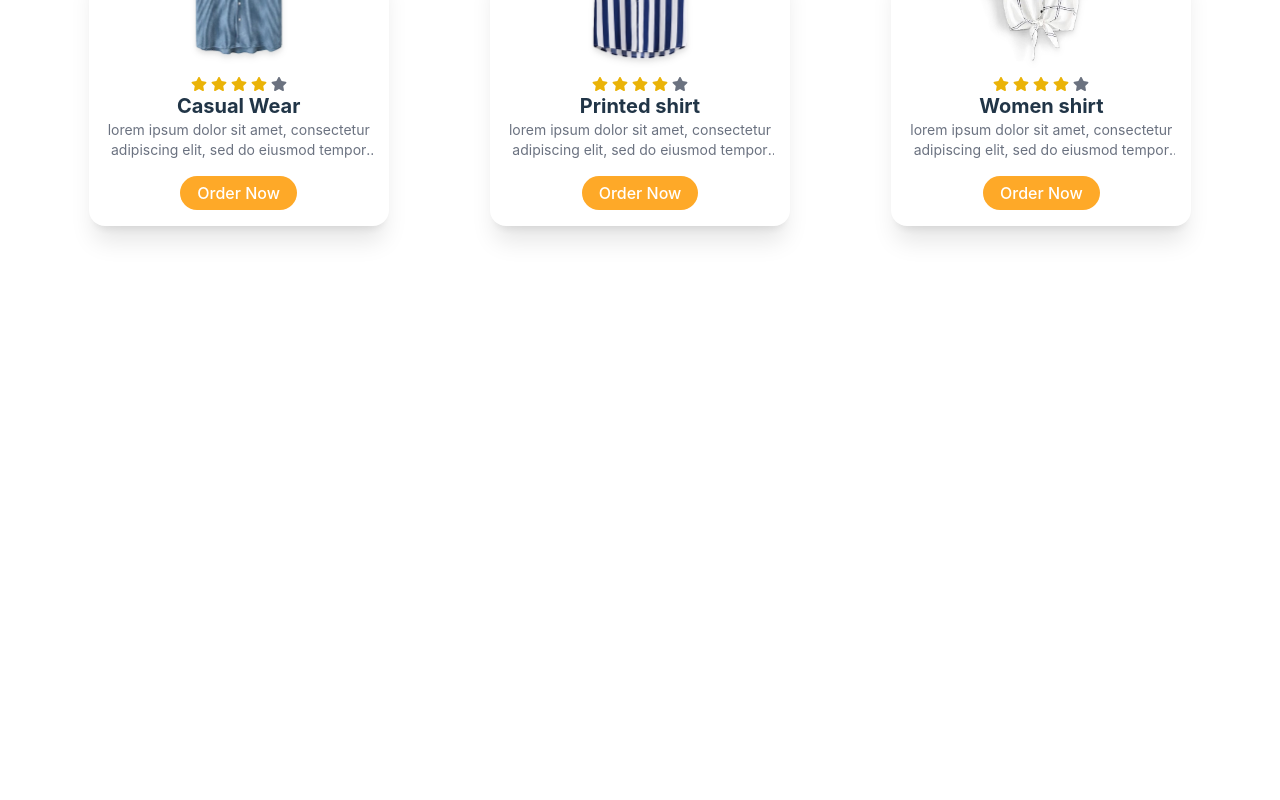
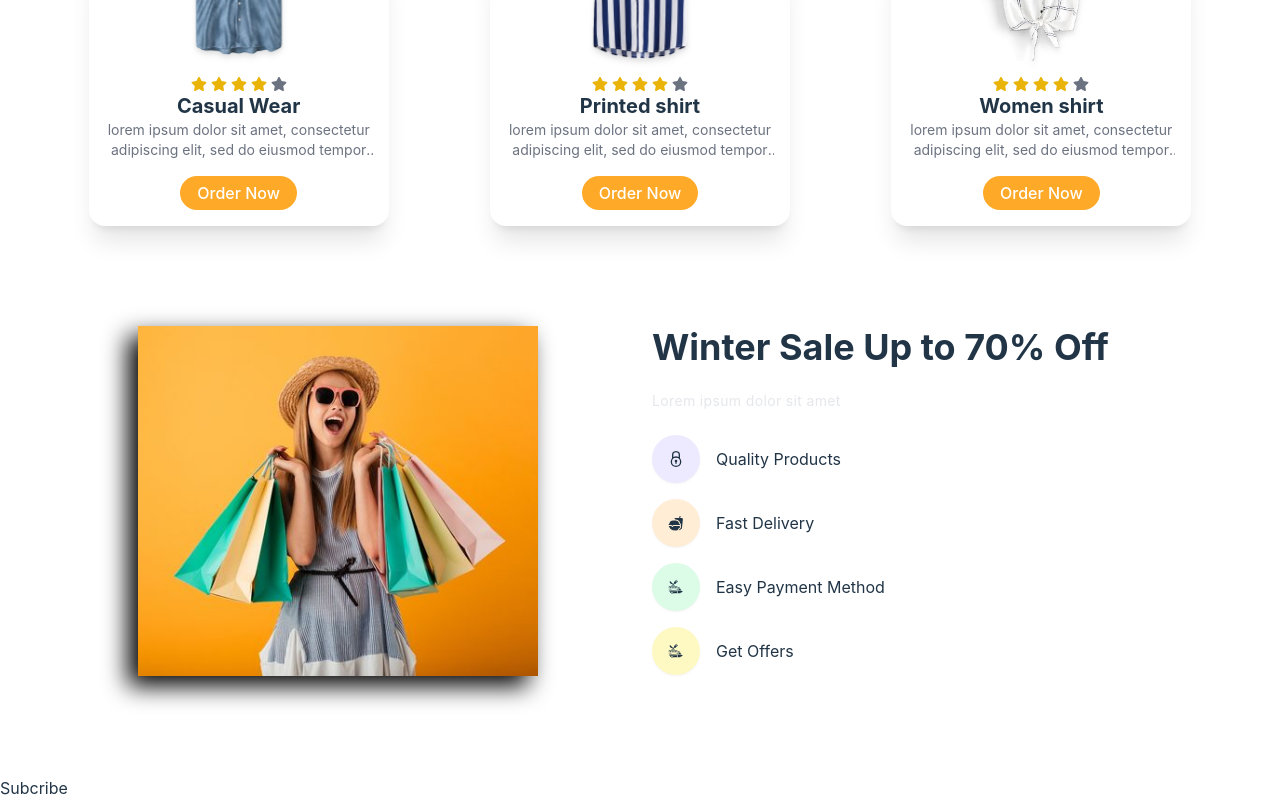
Before and after one commit to timmy277/TimmyFashion, a React (Vite) app: page / in a window 1280 px wide. Shown: the part 1470-2270 px from the top of the page. Before the commit the page ends 1696 px from the top, so only its background shows below. Built offline with nearby package versions, Linux system fonts and the light colour scheme.

Commit message:
add banner

```diff
--- a/src/App.jsx
+++ b/src/App.jsx
@@ -5,6 +5,8 @@
 import AOS from "aos";
 import "aos/dist/aos.css";
 import TopRatedProducts from "./components/TopRatedProducts/TopRatedProducts";
+import Banner from "./components/Banner/Banner";
+import Subcribe from "./components/Subcribe/Subcribe";
 const App = () => {
   React.useEffect(() => {
     AOS.init({
@@ -21,6 +23,8 @@
       <Hero />
       <Products />
       <TopRatedProducts />
+      <Banner />
+      <Subcribe />
     </div>
   );
 };
--- /dev/null
+++ b/src/components/Banner/Banner.jsx
@@ -0,0 +1,44 @@
+import React from 'react'
+import BannerImg from '../../assets/banner/banner.png';
+import { GrSecure } from "react-icons/gr";
+import { IoFastFood } from "react-icons/io5";
+import { GiFoodTruck } from "react-icons/gi";
+const Banner = () => {
+    return (
+        <div className='min-h-[550px] flex justify-center items-center py-12 sm:py-0'>
+            <div className='container'>
+                <div className='grid grid-cols-1 sm:grid-cols-2 gap-6 items-center'>
+                    {/* image section */}
+                    <div data-aos="zoom-in">
+                        <img src={BannerImg} alt="" className='max-w-[400px] h-[350px] w-full mx-auto drop-shadow-[-10px_10px_12px_rgba(0,0,0,1)] object-cover'/>
+                    </div>
+                    {/* detail section */}
+                    <div className="flex flex-col justify-center gap-6 sm:pt-0">
+                        <h1 data-aos="fade-up" className='text-3xl sm:text-4xl font-bold'>Winter Sale Up to 70% Off</h1>
+                        <p data-aos="fade-up" className='text-sm text-gray-200 tracking-wide leading-5'>Lorem ipsum dolor sit amet</p>
+                        <div className='flex flex-col gap-4'>
+                            <div className='flex items-center gap-4'>
+                                <GrSecure data-aos="fade-up" className="text-4xl h-12 w-12 shadow-sm p-4 rounded-full bg-violet-100 dark:bg-violet-400"/>
+                                <p>Quality Products</p>
+                            </div>
+                            <div data-aos="fade-up" className="flex items-center gap-4">
+                                <IoFastFood className="text-4xl h-12 w-12 shadow-sm p-4 rounded-full bg-orange-100 dark:bg-orange-400"/>
+                                <p>Fast Delivery</p>
+                            </div>
+                            <div data-aos="fade-up" className="flex items-center gap-4">
+                                <GiFoodTruck className="text-4xl h-12 w-12 shadow-sm p-4 rounded-full bg-green-100 dark:bg-green-400"/>
+                                <p>Easy Payment Method</p>
+                            </div>
+                            <div data-aos="fade-up" className="flex items-center gap-4">
+                                <GiFoodTruck className="text-4xl h-12 w-12 shadow-sm p-4 rounded-full bg-yellow-100 dark:bg-yellow-400"/>
+                                <p>Get Offers</p>
+                            </div>
+                        </div>
+                    </div>
+                </div>
+            </div>
+        </div>
+    );
+};
+
+export default Banner
--- /dev/null
+++ b/src/components/Subcribe/Subcribe.jsx
@@ -0,0 +1,11 @@
+import React from 'react'
+
+const Subcribe = () => {
+    return (
+        <div>
+            Subcribe
+        </div>
+    )
+}
+
+export default Subcribe
--- a/src/components/TopRatedProducts/TopRatedProducts.jsx
+++ b/src/components/TopRatedProducts/TopRatedProducts.jsx
@@ -1,4 +1,4 @@
-import React from 'react'
+import React from 'react';
 import Shirt1 from "../../assets/shirt/shirt.png";
 import Shirt2 from "../../assets/shirt/shirt2.png";
 import Shirt3 from "../../assets/shirt/shirt3.png";
```
Also changed, not shown: src/assets/banner/banner.png (added).
